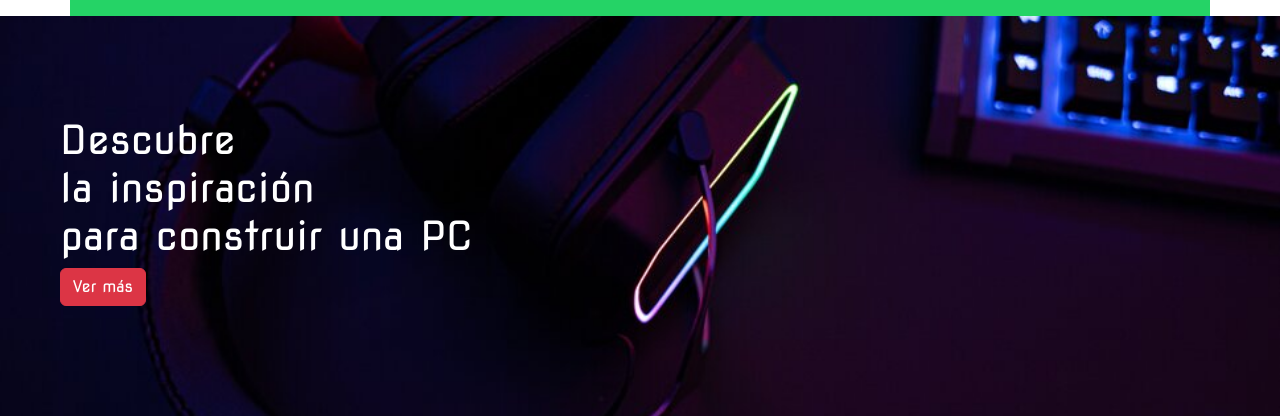
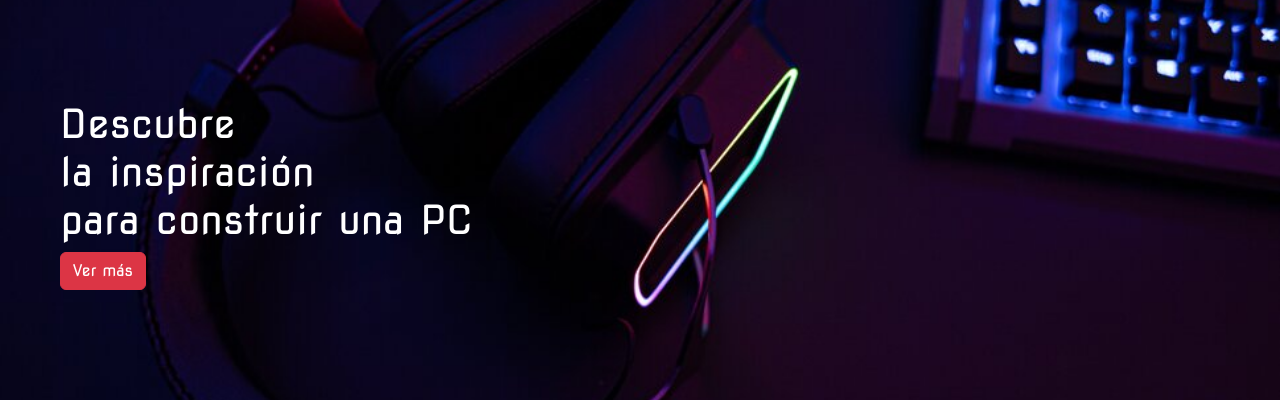
Before and after one commit to lualzugaray/Computienda, a PHP site: page /Computienda/index.php in a window 1280 px wide. Shown: the part 154-574 px from the top of the page. Run offline with PHP 8.4, Linux system fonts and the light colour scheme; data comes from the database, SQL or seed files in the repository; some libraries are stand-ins or nearby versions.

Commit message:
Corrccion de lo de bienvenido en index

```diff
--- a/computienda/index.php
+++ b/computienda/index.php
@@ -4,18 +4,17 @@ include_once "header.php";
 ?>
 
 <section id="cover">
-    <div id='bienvenido' class='d-flex container p-2'>
         <?php
 
         if (isset($_SESSION["nombre"])) {
             $nombre = $_SESSION["nombre"];
-            echo "
+            echo " <div id='bienvenido' class='d-flex container p-2'>
             <h2>Bienvenido $nombre!</h2>
-                ";
+            </div>  ";
         }
 
         ?>
-    </div>
+
     <div class="inicio">
         <h1>Descubre <br>la inspiración <br>para construir una PC</h1>
         <div class="d-flex align-items-start flex-column" style="height: 200px;">
```
